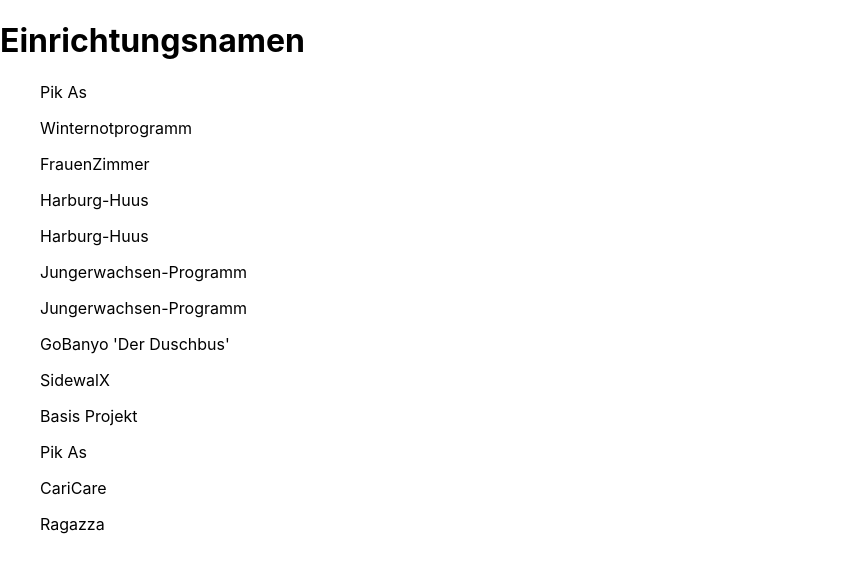
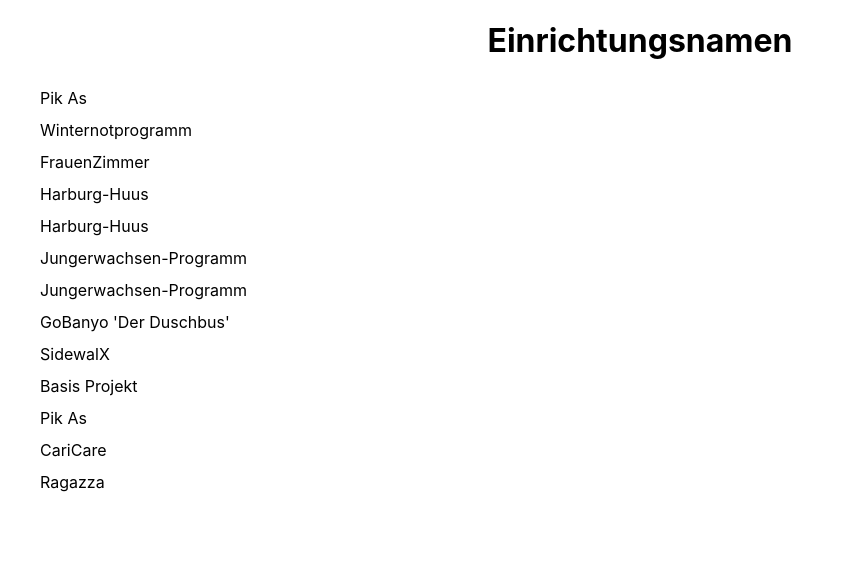
Before and after one commit to BucherLara/Capstone-Project, a Next.js app: page / in a window 1280 px wide. Shown: the top 572 px of the page, without its empty margins (0-852 px from the left). Built offline with nearby package versions, Linux system fonts and the light colour scheme.

Commit message:
add little styling

```diff
--- a/db.json
+++ b/db.json
@@ -1,6 +1,6 @@
 [
   {
-    "id": "1",
+    "id": 1,
     "name": "Pik As",
     "category": "Schlafen",
     "adress": "Neustädter Str. 31 a, 20355 Hamburg, https://www.google.com/maps/place/Pik+As/@53.553246,9.980664,17z/data=!3m1!4b1!4m5!3m4!1s0x47b18f10d01e241f:0xabb10810d7b57cb4!8m2!3d53.5532528!4d9.9828532",
@@ -10,7 +10,7 @@
     "value": "Sofort, Hund"
   },
   {
-    "id": "2",
+    "id": 2,
     "name": "Winternotprogramm",
     "category": "Schlafen",
     "adress": "Friesenstraße 22, 20097 Hamburg, https://www.google.com/maps/place/Winternotprogramm+f%C3%BCr+Obdachlose+e.V./@53.5430635,10.0272033,17z/data=!3m1!4b1!4m5!3m4!1s0x47b18baddca75ef3:0x20522cfdb72c4771!8m2!3d53.5430635!4d10.029392",
@@ -20,7 +20,7 @@
     "value": "Sofort"
   },
   {
-    "id": "3",
+    "id": 3,
     "name": "FrauenZimmer",
     "category": "Schlafen",
     "adress": "Hinrichsenstraße 4a, 20535 Hamburg, https://www.google.com/maps/place/FrauenZimmer/@53.5581386,9.7690318,11z/data=!4m9!1m2!2m1!1sFrauenZimmer!3m5!1s0x47b18ec082726029:0x2250855cb45762e0!8m2!3d53.5581733!4d10.032681!15sCgxGcmF1ZW5aaW1tZXJaDiIMZnJhdWVuemltbWVykgEcc29jaWFsX3NlcnZpY2VzX29yZ2FuaXphdGlvbpoBI0NoWkRTVWhOTUc5blMwVkpRMEZuU1VSRE9IVllNV05SRUFF4AEA",
@@ -30,7 +30,7 @@
     "value": "Sofort"
   },
   {
-    "id": "4",
+    "id": 4,
     "name": "Harburg-Huus",
     "category": "Schlafen",
     "adress": "Außenmühlenweg 10b, 21073 Hamburg, https://www.google.com/maps?q=Deutsches+Rotes+Kreuz+Kreisverband+Hamburg-Harburg+e.V.,+Harburg+Huus+(Obdachlosenhilfe)&gsas=1&lsig=AB86z5WVpubuy_jybZ_6v_oNCYpQ&biw=960&bih=874&dpr=1&um=1&ie=UTF-8&sa=X&ved=2ahUKEwjRrIr-xrL7AhVy_rsIHTIfAWIQ_AUoAXoECAEQAw",
@@ -40,7 +40,7 @@
     "value": "Sofort, Hund"
   },
   {
-    "id": "5",
+    "id": 5,
     "name": "Harburg-Huus",
     "category": "Schlafen",
     "adress": "Außenmühlenweg 10b, 21073 Hamburg, https://www.google.com/maps?q=Deutsches+Rotes+Kreuz+Kreisverband+Hamburg-Harburg+e.V.,+Harburg+Huus+(Obdachlosenhilfe)&gsas=1&lsig=AB86z5WVpubuy_jybZ_6v_oNCYpQ&biw=960&bih=874&dpr=1&um=1&ie=UTF-8&sa=X&ved=2ahUKEwjRrIr-xrL7AhVy_rsIHTIfAWIQ_AUoAXoECAEQAw",
@@ -50,7 +50,7 @@
     "value": "Sofort, Hund"
   },
   {
-    "id": "6",
+    "id": 6,
     "name": "Jungerwachsen-Programm",
     "category": "Schlafen",
     "adress": "Jutestraße 7, 21079 Hamburg-Harburg, https://www.google.com/maps/search/Jep+Jutestra%C3%9Fe+7,+21079+Hamburg-Harburg/@53.4515225,9.9868155,17z/data=!3m1!4b1",
@@ -60,7 +60,7 @@
     "value": "unter 25 Jahren"
   },
   {
-    "id": "7",
+    "id": 7,
     "name": "Jungerwachsen-Programm",
     "category": "Schlafen",
     "adress": "Hinrichsenstraße 6a, 20535 Hamburg-Borgfelde, https://www.google.com/maps/search/JEP+Hinrichsenstra%C3%9Fe+6a,+20535+Hamburg-Borgfelde/@53.5578733,10.031,17z/data=!3m1!4b1",
@@ -70,7 +70,7 @@
     "value": "unter 25 Jahren"
   },
   {
-    "id": "8",
+    "id": 8,
     "name": "GoBanyo 'Der Duschbus' ",
     "category": "Hygiene",
     "adress": "mobil, weiter Infos hier, https://gobanyo.org/duschen/",
@@ -80,7 +80,7 @@
     "value": "mobil, LGBTQI"
   },
   {
-    "id": "9",
+    "id": 9,
     "name": "SidewalX ",
     "category": "Hygiene",
     "adress": "Steindamm 11, 20099 Hamburg ,https://www.google.com/maps?uact=5&gs_lcp=Cgxnd3Mtd2l6LXNlcnAQAzIHCCEQoAEQCjIHCCEQoAEQCjoKCAAQRxDWBBCwAzoFCAAQogQ6BwgAEB4QogQ6BQghEKABSgQIQRgASgQIRhgAUL4EWKQPYPsQaAFwAXgAgAGBAYgB5geSAQM4LjOYAQCgAQHIAQLAAQE&q=sidewalx+steindamm&um=1&ie=UTF-8&sa=X&ved=2ahUKEwjWl_26y7L7AhVIhv0HHe5cCvEQ_AUoAXoECAEQAw",
@@ -90,7 +90,7 @@
     "value": "unter 25 Jahren"
   },
   {
-    "id": "10",
+    "id": 10,
     "name": "Basis Projekt",
     "category": "Hygiene",
     "adress": "Pulverteich 17 20099 Hamburg-St. Georg, https://www.google.com/maps?q=BASIS-Projekt,+Pulverteich+17,+20099+Hamburg&gs_lcp=Cgxnd3Mtd2l6LXNlcnAQARgAMgIIJkoECEEYAUoECEYYAFDNA1ieCWCdGmgBcAB4AIABbogBrwSSAQM0LjKYAQCgAQHAAQE&um=1&ie=UTF-8&sa=X&ved=2ahUKEwji_L6xz7L7AhWniv0HHXKPBb4Q_AUoAXoECAEQAw",
@@ -100,7 +100,7 @@
     "value": "LGBTQI"
   },
   {
-    "id": "11",
+    "id": 11,
     "name": "Pik As",
     "category": "Medizin",
     "adress": "Neustädter Str. 31 a, 20355 Hamburg, https://www.google.com/maps/place/Pik+As/@53.553246,9.980664,17z/data=!3m1!4b1!4m5!3m4!1s0x47b18f10d01e241f:0xabb10810d7b57cb4!8m2!3d53.5532528!4d9.9828532",
@@ -110,7 +110,7 @@
     "value": "Allgemein, Psycholog*in"
   },
   {
-    "id": "12",
+    "id": 12,
     "name": "CariCare",
     "category": "Medizin",
     "adress": "Altstädter Twiete 5 20095 Hamburg, https://www.google.com/maps/place/Altst%C3%A4dter+Twiete+5,+20095+Hamburg/@53.5495906,10.0021812,17z/data=!3m1!4b1!4m9!1m2!2m1!1sCariCare+Altst%C3%A4dter+Twiete+5+20095+Hamburg!3m5!1s0x47b18ee259c32cdb:0xd280263e74910511!8m2!3d53.5495906!4d10.0021812!15sCitDYXJpQ2FyZSBBbHRzdMOkZHRlciBUd2lldGUgNSAyMDA5NSBIYW1idXJnkgEQZ2VvY29kZWRfYWRkcmVzc-ABAA",
@@ -120,7 +120,7 @@
     "value": "Allgemein, Psycholog*in"
   },
   {
-    "id": "13",
+    "id": 13,
     "name": "Ragazza",
     "category": "Medizin",
     "adress": "Brennerstraße 19, 20099 Hamburg, https://www.google.com/maps/place/ragazza+e.+V./@53.5554491,10.012392,17z/data=!3m1!4b1!4m5!3m4!1s0x47b18ee794847dcf:0x778afceb10ebfb50!8m2!3d53.5554707!4d10.014553",
--- a/pages/index.js
+++ b/pages/index.js
@@ -10,18 +10,19 @@ export default function Home() {
 
   return (
     <>
-      <h1>Einrichtungsnamen</h1>
-      {data.map((facility) => {
-        return (
-          <ul key={facility.id}>
-            <ListItem>{facility.name}</ListItem>
-          </ul>
-        );
-      })}
+      <Heading>Einrichtungsnamen</Heading>
+      <ul>
+        {data.map((facility) => {
+          return <ListItem key={facility.id}>{facility.name}</ListItem>;
+        })}
+      </ul>
     </>
   );
 }
-
+const Heading = styled.h1`
+  text-align: center;
+`;
 const ListItem = styled.li`
   list-style: none;
+  line-height: 2rem;
 `;
```
